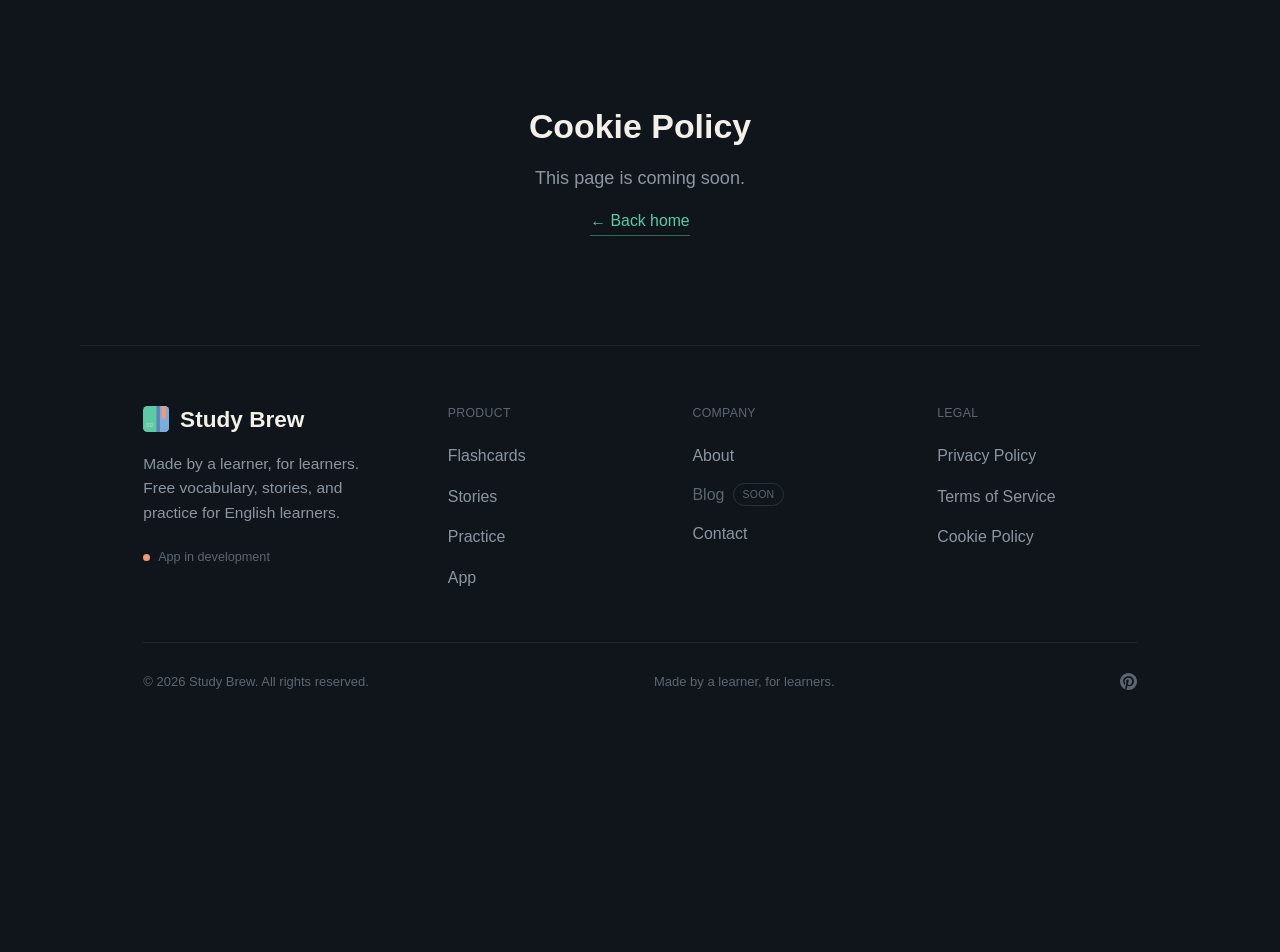
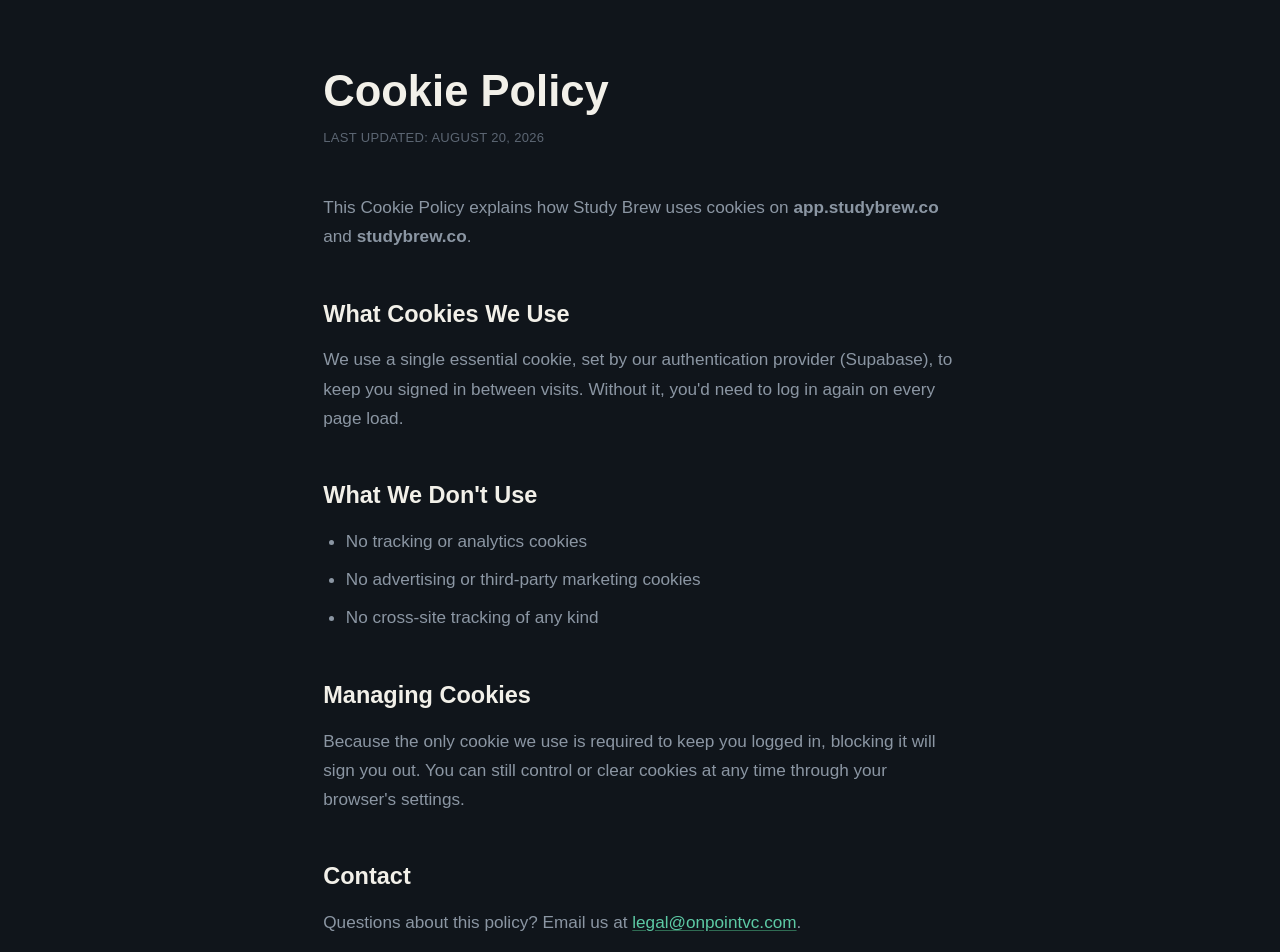
Before and after one commit to sillyledger/studybrew, a Next.js app: page /cookies in a window 1280 px wide. Shown: the part 80-1032 px from the top of the page. Before the commit the page ends 800 px from the top, so only its background shows below. Built offline with nearby package versions, Linux system fonts and the light colour scheme; a web font is replaced by a local one.

Commit message:
Add real Privacy, Terms, and Cookie policy content
Introduces a shared LegalLayout component and replaces the three
coming-soon stubs with full policy text.

```diff
--- a/app/cookies/page.tsx
+++ b/app/cookies/page.tsx
@@ -1,20 +1,44 @@
-import Link from "next/link";
-import Nav from "@/components/Nav";
+import LegalLayout from "@/components/LegalLayout";
 
-export default function CookiesPage() {
+const h2 = "mt-10 text-[1.3rem] font-bold text-text-primary first:mt-0";
+const p = "mt-3 text-[0.95rem] leading-[1.7] text-text-muted";
+const ul = "mt-3 list-disc space-y-2 pl-5 text-[0.95rem] leading-[1.7] text-text-muted";
+const a = "text-teal underline decoration-teal-dim underline-offset-2 hover:text-text-primary";
+
+export default function CookiePolicyPage() {
   return (
-    <main className="flex flex-1 flex-col">
-      <Nav />
-      <div className="flex flex-1 flex-col items-center justify-center gap-4 px-6 text-center">
-        <h1 className="text-3xl font-black">Cookie Policy</h1>
-        <p className="max-w-md text-text-muted">This page is coming soon.</p>
-        <Link
-          href="/"
-          className="border-b border-teal-dim pb-0.5 font-mono text-sm text-teal"
-        >
-          ← Back home
-        </Link>
-      </div>
-    </main>
+    <LegalLayout title="Cookie Policy" lastUpdated="August 20, 2026">
+      <p className={p}>
+        This Cookie Policy explains how Study Brew uses cookies on{" "}
+        <strong>app.studybrew.co</strong> and <strong>studybrew.co</strong>.
+      </p>
+
+      <h2 className={h2}>What Cookies We Use</h2>
+      <p className={p}>
+        We use a single essential cookie, set by our authentication
+        provider (Supabase), to keep you signed in between visits. Without
+        it, you'd need to log in again on every page load.
+      </p>
+
+      <h2 className={h2}>What We Don't Use</h2>
+      <ul className={ul}>
+        <li>No tracking or analytics cookies</li>
+        <li>No advertising or third-party marketing cookies</li>
+        <li>No cross-site tracking of any kind</li>
+      </ul>
+
+      <h2 className={h2}>Managing Cookies</h2>
+      <p className={p}>
+        Because the only cookie we use is required to keep you logged in,
+        blocking it will sign you out. You can still control or clear
+        cookies at any time through your browser's settings.
+      </p>
+
+      <h2 className={h2}>Contact</h2>
+      <p className={p}>
+        Questions about this policy? Email us at{" "}
+        <a className={a} href="mailto:legal@onpointvc.com">legal@onpointvc.com</a>.
+      </p>
+    </LegalLayout>
   );
 }
--- a/app/privacy/page.tsx
+++ b/app/privacy/page.tsx
@@ -1,20 +1,73 @@
-import Link from "next/link";
-import Nav from "@/components/Nav";
+import LegalLayout from "@/components/LegalLayout";
 
-export default function PrivacyPage() {
+const h2 = "mt-10 text-[1.3rem] font-bold text-text-primary first:mt-0";
+const p = "mt-3 text-[0.95rem] leading-[1.7] text-text-muted";
+const ul = "mt-3 list-disc space-y-2 pl-5 text-[0.95rem] leading-[1.7] text-text-muted";
+const a = "text-teal underline decoration-teal-dim underline-offset-2 hover:text-text-primary";
+
+export default function PrivacyPolicyPage() {
   return (
-    <main className="flex flex-1 flex-col">
-      <Nav />
-      <div className="flex flex-1 flex-col items-center justify-center gap-4 px-6 text-center">
-        <h1 className="text-3xl font-black">Privacy Policy</h1>
-        <p className="max-w-md text-text-muted">This page is coming soon.</p>
-        <Link
-          href="/"
-          className="border-b border-teal-dim pb-0.5 font-mono text-sm text-teal"
-        >
-          ← Back home
-        </Link>
-      </div>
-    </main>
+    <LegalLayout title="Privacy Policy" lastUpdated="August 20, 2026">
+      <p className={p}>
+        Study Brew ("we", "us", or "our") operates the language-learning
+        application available at <strong>app.studybrew.co</strong> and the
+        marketing website at <strong>studybrew.co</strong>. This Privacy
+        Policy explains how we collect, use, and protect your information.
+      </p>
+
+      <h2 className={h2}>Information We Collect</h2>
+      <p className={p}>
+        We collect information you provide directly, including your email
+        address and password when you create an account. We also collect
+        the content you create within the app — notebooks, docs, and saved
+        words — in order to provide the service.
+      </p>
+
+      <h2 className={h2}>How We Use Your Information</h2>
+      <ul className={ul}>
+        <li>To provide, maintain, and improve the Study Brew service</li>
+        <li>To authenticate your account and keep it secure</li>
+        <li>To send you essential service communications (e.g. password resets)</li>
+        <li>To process payments via our payment provider, Paddle</li>
+      </ul>
+
+      <h2 className={h2}>Data Storage</h2>
+      <p className={p}>
+        Your data is stored securely in a hosted database (Supabase). We do
+        not sell your personal data or share it with third parties for
+        marketing purposes.
+      </p>
+
+      <h2 className={h2}>Payments</h2>
+      <p className={p}>
+        Payment processing is handled by Paddle. We do not store your
+        credit card information. Please refer to{" "}
+        <a className={a} href="https://www.paddle.com/legal/privacy" target="_blank" rel="noopener noreferrer">
+          Paddle's Privacy Policy
+        </a>{" "}
+        for how payment data is handled.
+      </p>
+
+      <h2 className={h2}>Cookies</h2>
+      <p className={p}>
+        We use cookies solely for authentication purposes, to keep you
+        logged in. See our{" "}
+        <a className={a} href="/cookies">Cookie Policy</a> for details.
+      </p>
+
+      <h2 className={h2}>Your Rights</h2>
+      <p className={p}>
+        You may request deletion of your account and associated data at any
+        time by contacting us at{" "}
+        <a className={a} href="mailto:legal@onpointvc.com">legal@onpointvc.com</a>.
+        We will process your request within 30 days.
+      </p>
+
+      <h2 className={h2}>Contact</h2>
+      <p className={p}>
+        Questions about this policy? Email us at{" "}
+        <a className={a} href="mailto:legal@onpointvc.com">legal@onpointvc.com</a>.
+      </p>
+    </LegalLayout>
   );
 }
--- a/app/terms/page.tsx
+++ b/app/terms/page.tsx
@@ -1,20 +1,72 @@
-import Link from "next/link";
-import Nav from "@/components/Nav";
+import LegalLayout from "@/components/LegalLayout";
 
-export default function TermsPage() {
+const h2 = "mt-10 text-[1.3rem] font-bold text-text-primary first:mt-0";
+const p = "mt-3 text-[0.95rem] leading-[1.7] text-text-muted";
+const a = "text-teal underline decoration-teal-dim underline-offset-2 hover:text-text-primary";
+
+export default function TermsOfServicePage() {
   return (
-    <main className="flex flex-1 flex-col">
-      <Nav />
-      <div className="flex flex-1 flex-col items-center justify-center gap-4 px-6 text-center">
-        <h1 className="text-3xl font-black">Terms of Service</h1>
-        <p className="max-w-md text-text-muted">This page is coming soon.</p>
-        <Link
-          href="/"
-          className="border-b border-teal-dim pb-0.5 font-mono text-sm text-teal"
-        >
-          ← Back home
-        </Link>
-      </div>
-    </main>
+    <LegalLayout title="Terms of Service" lastUpdated="August 20, 2026">
+      <p className={p}>
+        These Terms of Service govern your use of Study Brew, the
+        language-learning application available at{" "}
+        <strong>app.studybrew.co</strong>. By creating an account, you
+        agree to these terms.
+      </p>
+
+      <h2 className={h2}>Use of the Service</h2>
+      <p className={p}>
+        You may use Study Brew for personal and educational
+        language-learning purposes. You agree not to use the service to
+        store or distribute unlawful content, attempt to reverse-engineer
+        the application, or interfere with its operation.
+      </p>
+
+      <h2 className={h2}>Your Content</h2>
+      <p className={p}>
+        You retain full ownership of all notebooks, docs, and words you
+        create in Study Brew. We do not claim any rights to your content.
+        You are responsible for the content you store in the service.
+      </p>
+
+      <h2 className={h2}>Account Termination</h2>
+      <p className={p}>
+        You may delete your account at any time. We reserve the right to
+        suspend or terminate accounts that violate these terms.
+      </p>
+
+      <h2 className={h2}>Availability</h2>
+      <p className={p}>
+        We aim to provide a reliable service but do not guarantee
+        uninterrupted availability. We are not liable for any loss of data
+        or interruption of service.
+      </p>
+
+      <h2 className={h2}>Changes to These Terms</h2>
+      <p className={p}>
+        We may update these terms from time to time. Continued use of
+        Study Brew after changes are posted constitutes acceptance of the
+        updated terms.
+      </p>
+
+      <h2 id="refunds" className={h2}>Refund Policy</h2>
+      <p className={p}>
+        Once paid plans are live, payments will be processed by Paddle. If
+        you're charged and have a valid reason to request a refund —
+        for example, a billing error or a service issue — contact us at{" "}
+        <a className={a} href="mailto:legal@onpointvc.com">legal@onpointvc.com</a>{" "}
+        within 14 days of the charge, and we'll review your request.
+      </p>
+      <p className={p}>
+        Refund requests made after this window, or without a valid reason,
+        will be considered on a case-by-case basis.
+      </p>
+
+      <h2 className={h2}>Contact</h2>
+      <p className={p}>
+        Questions? Email us at{" "}
+        <a className={a} href="mailto:legal@onpointvc.com">legal@onpointvc.com</a>.
+      </p>
+    </LegalLayout>
   );
 }
--- /dev/null
+++ b/components/LegalLayout.tsx
@@ -0,0 +1,26 @@
+import Nav from "@/components/Nav";
+
+export default function LegalLayout({
+  title,
+  lastUpdated,
+  children,
+}: {
+  title: string;
+  lastUpdated: string;
+  children: React.ReactNode;
+}) {
+  return (
+    <main className="flex flex-1 flex-col">
+      <Nav />
+      <div className="mx-auto w-full max-w-[760px] px-6 pb-20 pt-10 md:px-14 md:pt-16">
+        <h1 className="text-[clamp(2rem,3.4vw,2.6rem)] font-black leading-[1.05]">
+          {title}
+        </h1>
+        <p className="mt-3 font-mono text-[0.72rem] uppercase tracking-wide text-text-muted-2">
+          Last updated: {lastUpdated}
+        </p>
+        <div className="mt-10">{children}</div>
+      </div>
+    </main>
+  );
+}
```
